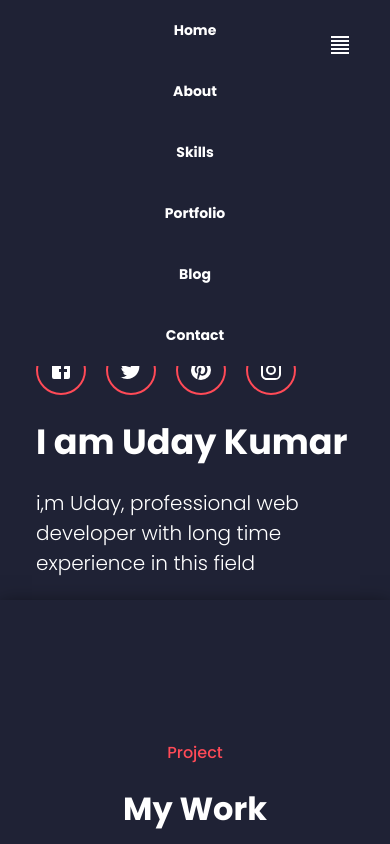
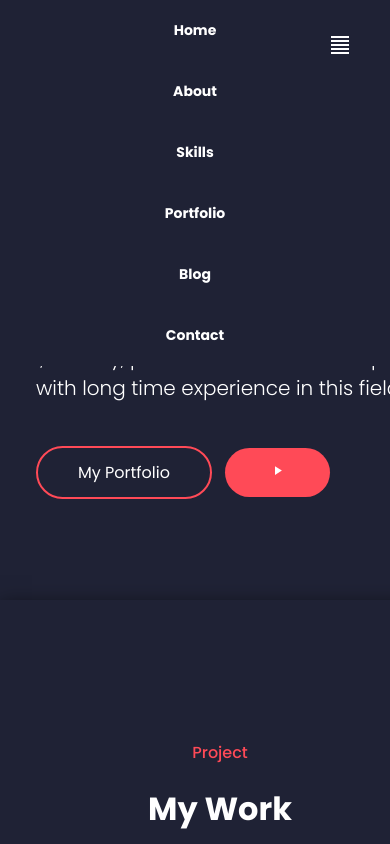
Before and after one commit to udaykumar8770/portfolio, a React (Create React App) app: page / in a window 390 px wide. Shown: the top 844 px of the page. Built offline with nearby package versions, Linux system fonts and the light colour scheme.

Commit message:
first commit

```diff
--- a/src/App.css
+++ b/src/App.css
@@ -9,7 +9,9 @@ body {
 }
 .header {
   width: 100%;
+
   height: 100vh;
+
   background: #1f2235;
   background-repeat: no-repeat;
   background-size: cover;
@@ -22,6 +24,7 @@ body {
   top: 0;
   background: #1f2235;
   z-index: 1;
+
   box-shadow: 0 5px 20px rgba(0, 0, 0, 0.1);
 }
 .about {
@@ -56,6 +59,7 @@ body {
 /* Helpers */
 .container {
   width: 100%;
+
   margin: 0 auto;
 }
 .bgMain {
@@ -511,3 +515,11 @@ body {
     padding: 20px;
   }
 }
+@media (max-width: 450px) {
+  .container {
+    width: 100%;
+  }
+  .header__content {
+    margin-top: -40%;
+  }
+}
--- a/src/App.js
+++ b/src/App.js
@@ -9,7 +9,7 @@ import Contact from "./components/Contact";
 
 function App() {
   return (
-    <div>
+    <div className="app">
       <Nav />
       <Banner />
 
--- a/src/components/Nav.js
+++ b/src/components/Nav.js
@@ -15,23 +15,23 @@ const Nav = () => {
           {state ? (
             <ul className="navbar__right">
               <li>
-                <a href="">Home</a>
+                <a href="#">Home</a>
               </li>
 
               <li>
-                <a href="">About</a>
+                <a href="#">About</a>
               </li>
               <li>
-                <a href="">Skills</a>
+                <a href="#">Skills</a>
               </li>
               <li>
-                <a href="">Portfolio</a>
+                <a href="#">Portfolio</a>
               </li>
               <li>
-                <a href="">Blog</a>
+                <a href="#">Blog</a>
               </li>
               <li>
-                <a href="">Contact</a>
+                <a href="#">Contact</a>
               </li>
             </ul>
           ) : (
--- /dev/null
+++ b/src/index.css
@@ -0,0 +1,10 @@
+* {
+  margin: 0;
+}
+html {
+  display: flex;
+}
+body {
+  background-color: rgba(234, 237, 237);
+  margin: 0;
+}
--- a/src/index.js
+++ b/src/index.js
@@ -1,7 +1,7 @@
 import React from "react";
 import ReactDOM from "react-dom";
 import App from "./App";
-
+import "./index.css";
 ReactDOM.render(
   <React.StrictMode>
     <App />
```
